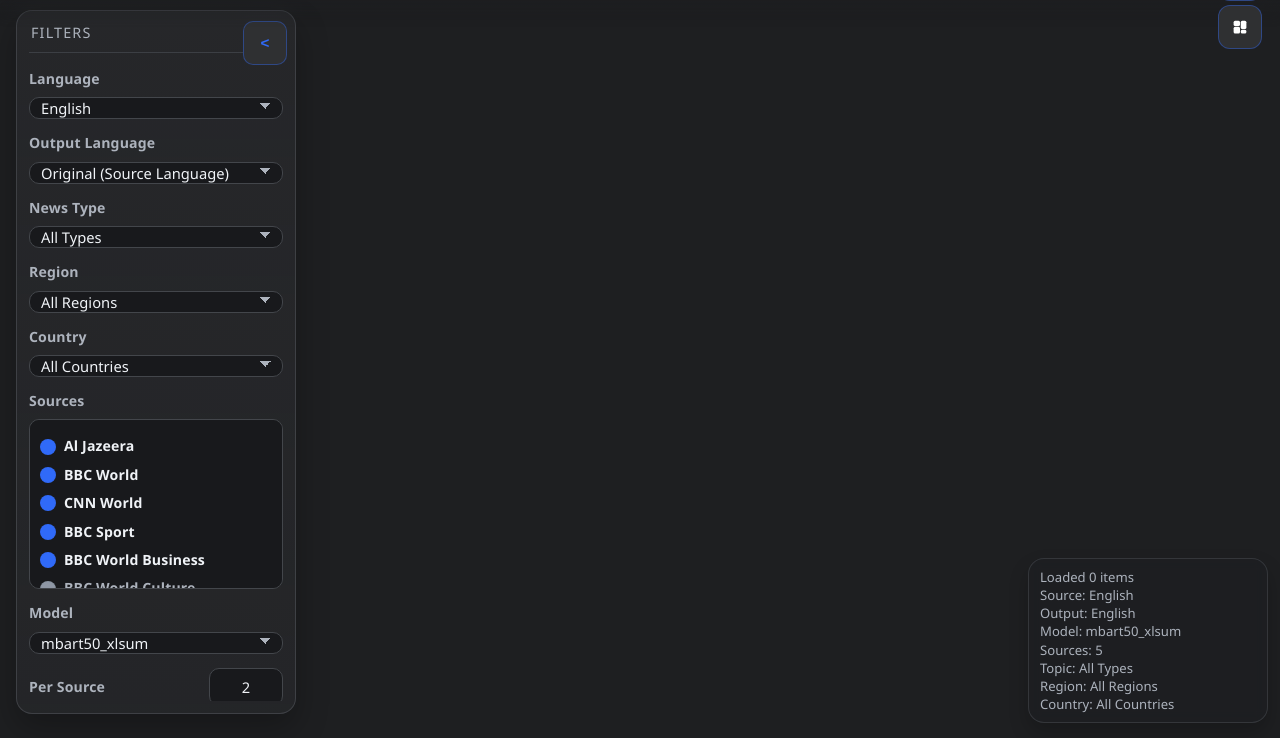
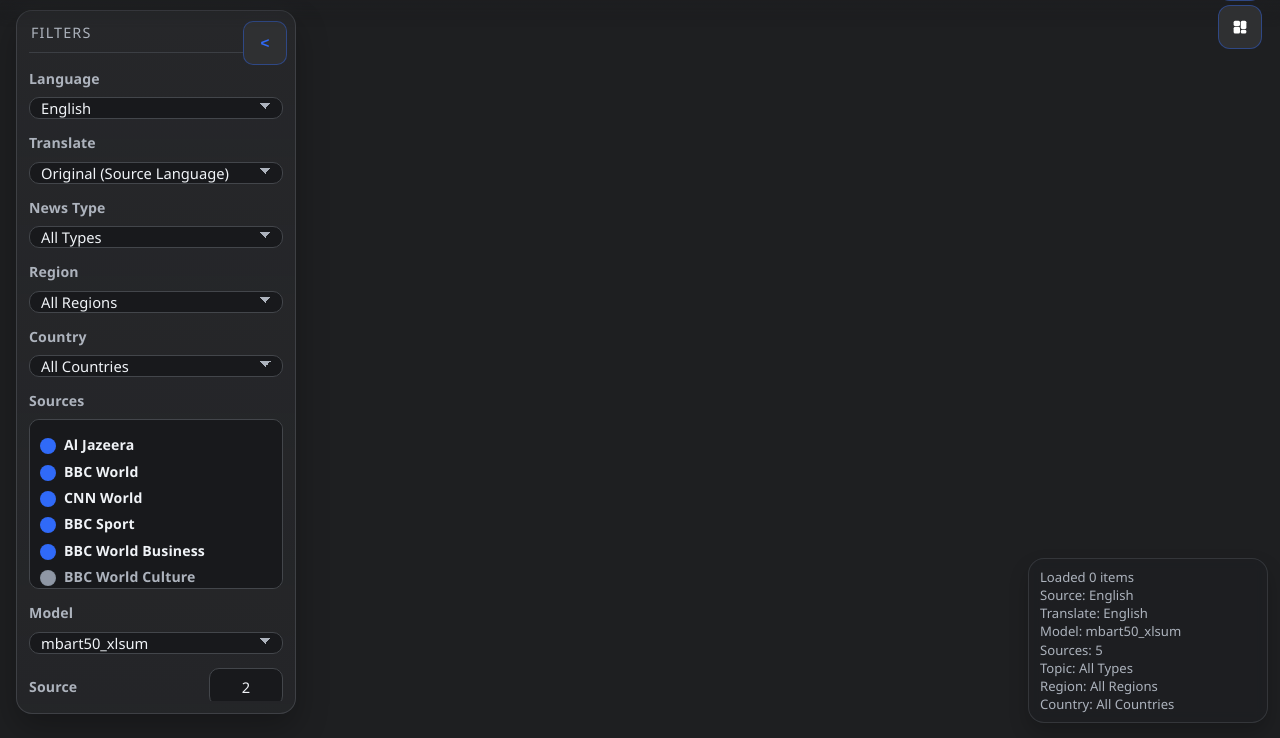
Before and after one commit to mskayacioglu/samurAI, a Flask app: page / in a window 1280 px wide. Shown: the part 65-803 px from the top of the page. Run offline with Flask 3, Linux system fonts and the light colour scheme; data that the repository does not hold is empty; some libraries are stand-ins or nearby versions.

Commit message:
Kontrol paneli düzenlemelelri

```diff
--- a/app/static/styles.css
+++ b/app/static/styles.css
@@ -1122,7 +1122,7 @@ body.light-theme .source-checklist {
 
 .source-option {
   display: flex;
-  align-items: center;
+  align-items: flex-start;
   gap: 8px;
   color: var(--muted);
   font-size: 0.9rem;
@@ -1136,6 +1136,7 @@ body.light-theme .source-checklist {
 
 .source-option span {
   color: var(--muted);
+  line-height: 1.3;
   transition: color 140ms ease;
 }
 
@@ -1153,7 +1154,7 @@ body.light-theme .source-checklist {
   aspect-ratio: 1 / 1;
   padding: 0;
   line-height: 0;
-  margin: 0;
+  margin: 2px 0 0;
   border: 1.5px solid rgba(138, 147, 161, 0.95);
   border-radius: 999px;
   background: rgb(143, 151, 165);
@@ -1228,7 +1229,9 @@ body.light-theme .source-option input[type="checkbox"]:checked {
   background: rgb(47, 48, 50);
   border: 1px solid var(--border);
   border-radius: 999px;
-  transition: 0.2s ease;
+  transition:
+    background-color 460ms cubic-bezier(0.22, 1, 0.36, 1),
+    border-color 460ms cubic-bezier(0.22, 1, 0.36, 1);
 }
 
 body.light-theme .slider {
@@ -1244,7 +1247,7 @@ body.light-theme .slider {
   top: 3px;
   border-radius: 999px;
   background: rgb(255, 255, 255);
-  transition: 0.2s ease;
+  transition: transform 460ms cubic-bezier(0.22, 1, 0.36, 1);
 }
 
 .switch input:checked + .slider {
--- a/app/templates/index.html
+++ b/app/templates/index.html
@@ -80,7 +80,7 @@
               {% endfor %}
             </select>
 
-            <label for="outputLanguage">Output Language</label>
+            <label for="outputLanguage">Translate</label>
             <select id="outputLanguage">
               <option value="__source__">Original (Source Language)</option>
               {% for key, language in languages.items() %}
@@ -110,7 +110,7 @@
             </select>
 
             <div class="control-inline control-inline-number">
-              <label for="limit">Per Source</label>
+              <label for="limit">Source</label>
               <input id="limit" type="number" value="2" min="1" max="15" />
             </div>
 
@@ -784,7 +784,7 @@
             [
               `Loaded ${data.count} items`,
               `Source: ${languageName}`,
-              `Output: ${outputLanguageName}`,
+              `Translate: ${outputLanguageName}`,
               `Model: ${data.model}`,
               `Sources: ${selectedSources.length}`,
               `Topic: ${topicEl.options[topicEl.selectedIndex]?.text || "All Types"}`,
```
